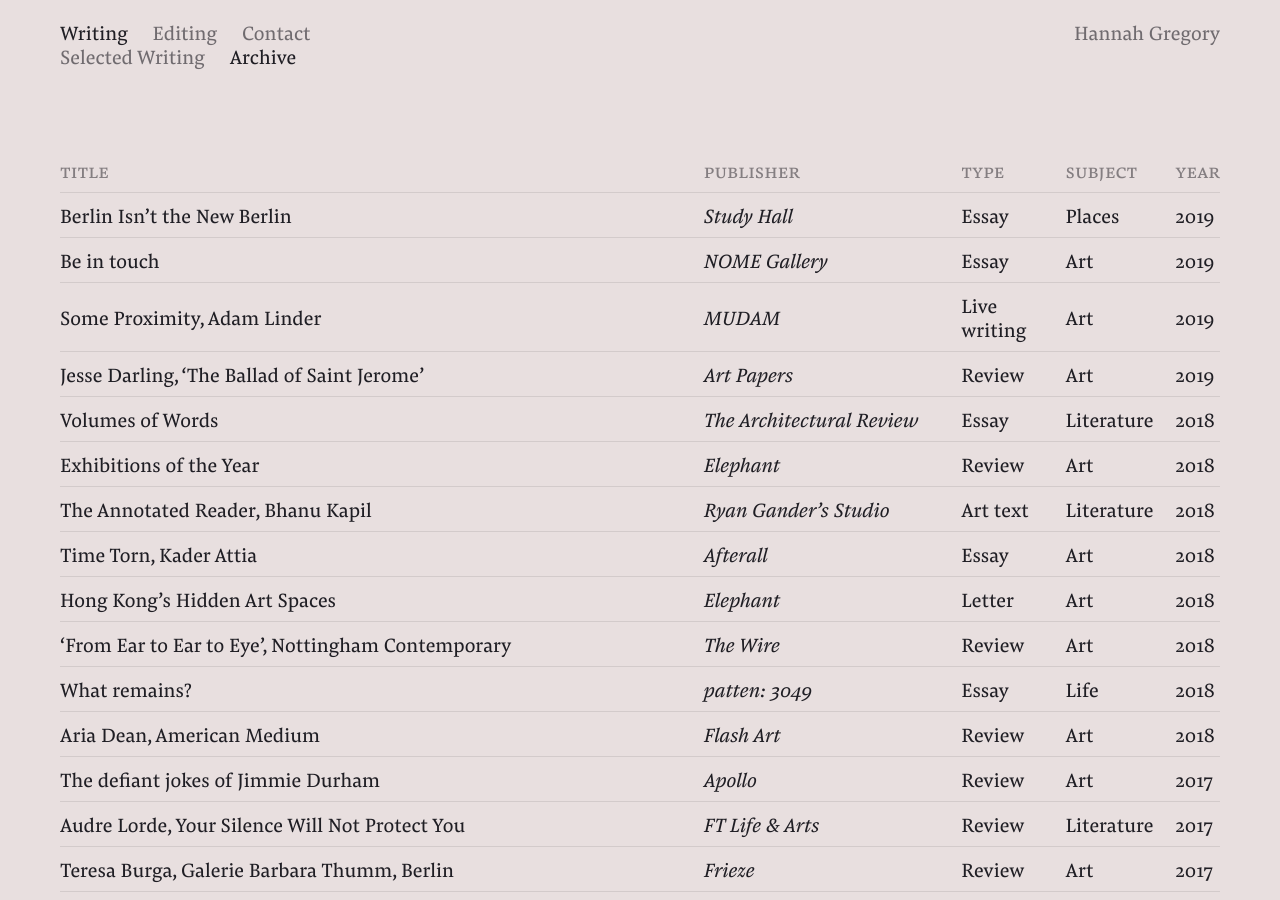
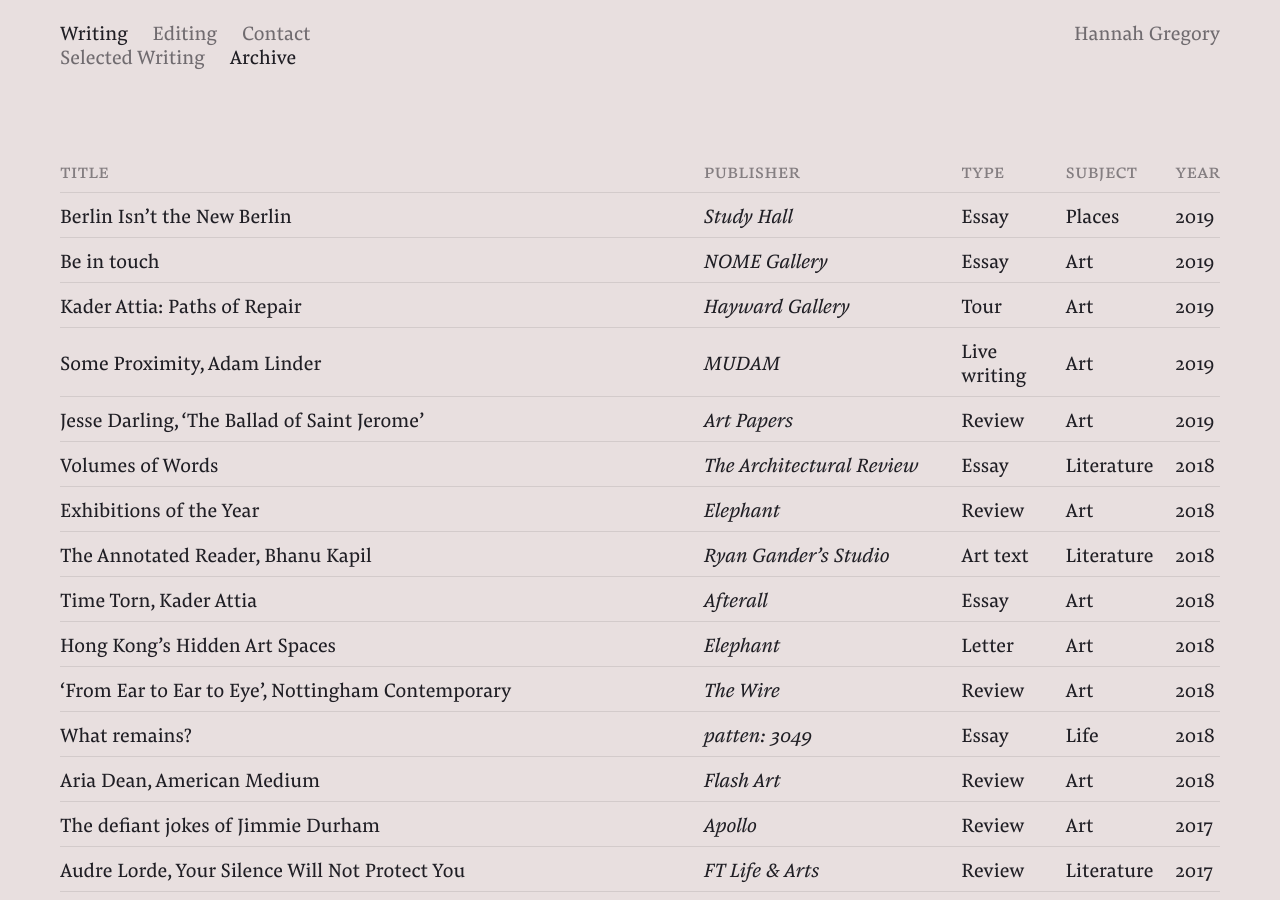
Before and after one commit to hg-site/hg-site.github.io, a Jekyll site: the page built from archive/index.markdown, in a window 1280 px wide and 900 px high. Built offline with Jekyll 4.4.1, drawn with Linux system fonts in a browser that asks for light colours.

Commit message:
Updated Index

```diff
--- a/archive/index.markdown
+++ b/archive/index.markdown
@@ -28,6 +28,14 @@
 	<td class="title">Be in touch</td>
 	<td class="publisher">NOME Gallery</td>
 	<td class="type">Essay</td>
+	<td class="subject">Art</td>
+	<td class="year">2019</td>
+</tr>
+
+<tr data-href="https://www.southbankcentre.co.uk/venues/hayward-gallery/past-exhibitions/kader-attia">
+	<td class="title">Kader Attia: Paths of Repair</td>
+	<td class="publisher">Hayward Gallery</td>
+	<td class="type">Tour</td>
 	<td class="subject">Art</td>
 	<td class="year">2019</td>
 </tr>
```
